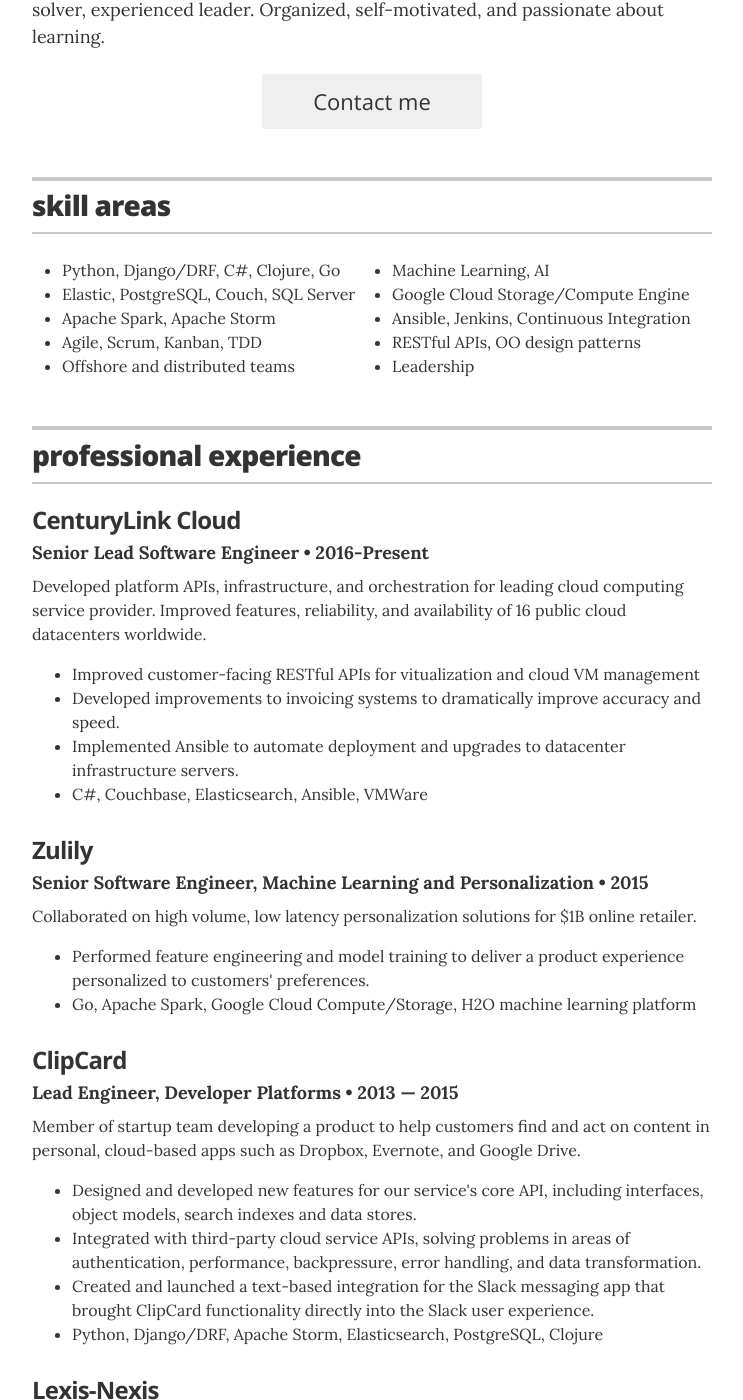
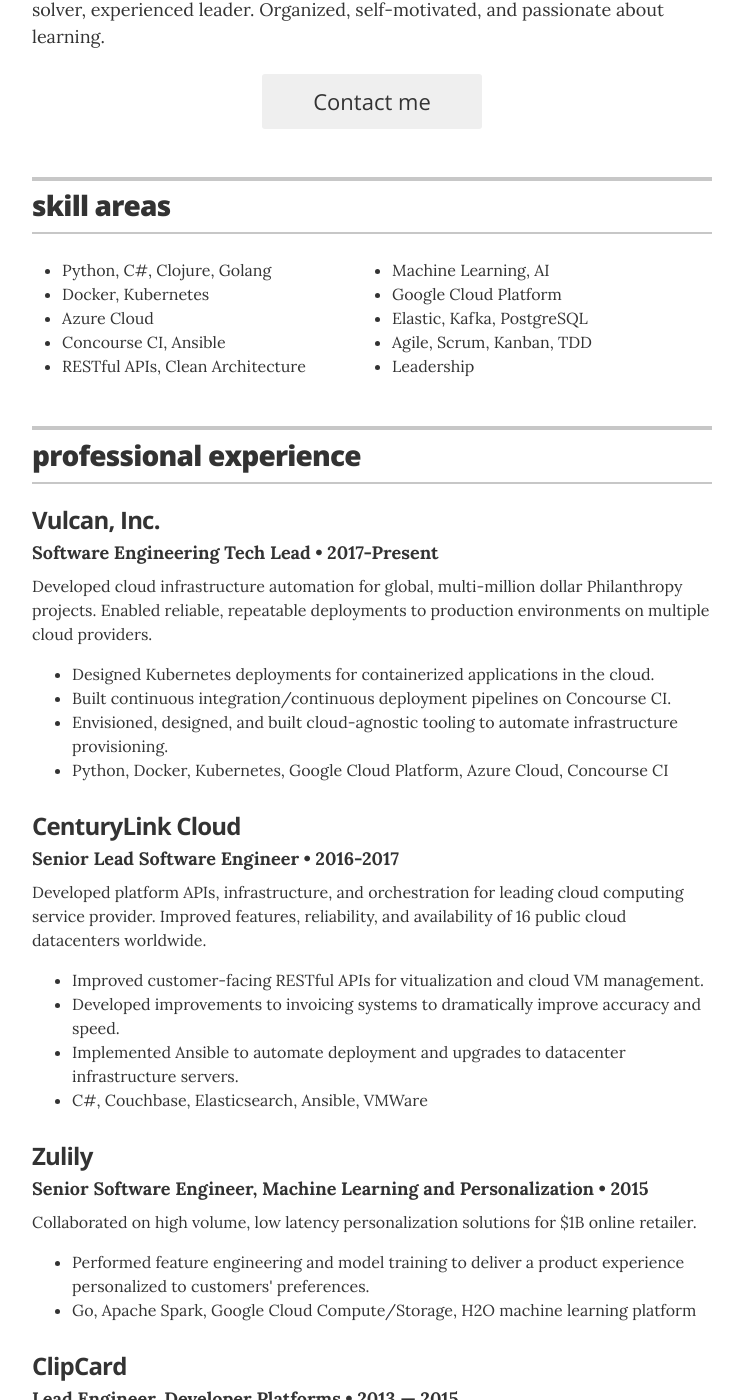
Before and after one commit to mattskone/mattskone.github.io, a Jekyll site: the page built from index.html, in a window 1280 px wide and 1400 px high, scrolled down 371 px. Shown: the whole window, without its empty margins (268-1011 px from the left). Built offline with Jekyll 4.4.1, drawn with Linux system fonts in a browser that asks for light colours; some of the changed text lies outside the part shown.

Commit message:
Updated for Vulcan

```diff
--- a/_layouts/resume.html
+++ b/_layouts/resume.html
@@ -49,15 +49,15 @@
 
 	<div class="resume-item">
 		<ul class="columns">
-            <li class="column one-half">Python, Django/DRF, C#, Clojure, Go</li>
+            <li class="column one-half">Python, C#, Clojure, Golang</li>
             <li class="column one-half">Machine Learning, AI</li>
-            <li class="column one-half">Elastic, PostgreSQL, Couch, SQL Server</li>
-            <li class="column one-half">Google Cloud Storage/Compute Engine</li>
-            <li class="column one-half">Apache Spark, Apache Storm</li>
-            <li class="column one-half">Ansible, Jenkins, Continuous Integration</li>
+            <li class="column one-half">Docker, Kubernetes</li>
+            <li class="column one-half">Google Cloud Platform</li>
+            <li class="column one-half">Azure Cloud</li>
+            <li class="column one-half">Elastic, Kafka, PostgreSQL</li>
+            <li class="column one-half">Concourse CI, Ansible</li>
             <li class="column one-half">Agile, Scrum, Kanban, TDD</li>
-            <li class="column one-half">RESTful APIs, OO design patterns</li>
-            <li class="column one-half">Offshore and distributed teams</li>
+            <li class="column one-half">RESTful APIs, Clean Architecture</li>
             <li class="column one-half">Leadership</li>
 		</ul>
 	</div>
@@ -75,11 +75,23 @@
 	</header>
 
 	<div class="resume-item">
+		<h3 class="resume-item-title">Vulcan, Inc.</h3>
+		<h4 class="resume-item-details">Software Engineering Tech Lead &bull; 2017-Present</h4>
+		<p class="resume-item-copy">Developed cloud infrastructure automation for global, multi-million dollar Philanthropy projects.  Enabled reliable, repeatable deployments to production environments on multiple cloud providers.</p>
+		<ul>
+            <li>Designed Kubernetes deployments for containerized applications in the cloud.</li>
+            <li>Built continuous integration/continuous deployment pipelines on Concourse CI.</li>
+            <li>Envisioned, designed, and built cloud-agnostic tooling to automate infrastructure provisioning.</li>
+            <li>Python, Docker, Kubernetes, Google Cloud Platform, Azure Cloud, Concourse CI</li>
+		</ul>
+	</div>
+
+	<div class="resume-item">
 		<h3 class="resume-item-title">CenturyLink Cloud</h3>
-		<h4 class="resume-item-details">Senior Lead Software Engineer &bull; 2016-Present</h4>
+		<h4 class="resume-item-details">Senior Lead Software Engineer &bull; 2016-2017</h4>
 		<p class="resume-item-copy">Developed platform APIs, infrastructure, and orchestration for leading cloud computing service provider.  Improved features, reliability, and availability of 16 public cloud datacenters worldwide.</p>
 		<ul>
-            <li>Improved customer-facing RESTful APIs for vitualization and cloud VM management</li>
+            <li>Improved customer-facing RESTful APIs for vitualization and cloud VM management.</li>
             <li>Developed improvements to invoicing systems to dramatically improve accuracy and speed.</li>
             <li>Implemented Ansible to automate deployment and upgrades to datacenter infrastructure servers.</li>
             <li>C#, Couchbase, Elasticsearch, Ansible, VMWare</li>
@@ -127,6 +139,7 @@
 
 	<div class="resume-item">
 		<h3 class="resume-item-title">U.S. Navy</h3>
+		<h4 class="resume-item-details">Current TS/SCI security clearance</h4>
 		<h4 class="resume-item-details">Operations Center Watch Officer &bull; 2011 &mdash; 2012</h4>
 		<p class="resume-item-copy"> Monitored U.S. military operations throughout Europe, coordinated with U.S. and Allied headquarters.  First responder to international crises.  Awarded twice for outstanding initiative, leadership, and performance.</br></br>
 
@@ -153,7 +166,7 @@
 
 	<div class="resume-item">
 		<h3 class="resume-item-title">Georgia Institue of Technology</h3>
-		<h4 class="resume-item-details">Master of Science, Computer Science &bull; 2014 &mdash; 2017</h4>
+		<h4 class="resume-item-details">Master of Science, Computer Science &bull; 2014 &mdash; 2019</h4>
 		<p class="resume-item-copy">Georgia Tech's online degree program includes courses in Machine Learning, Artificial Intelligence, Algorithms, and other topics. I am pursuing a dual specialization in Machine Learning and Computational Perception/Robotics.</p>
 	</div>
 
@@ -176,8 +189,8 @@
 
         <div class="resume-item">
 		<ul class="columns">
+			<li class="column one-half">PyCon US 2011, 2014, 2017, 2018</li>
 			<li class="column one-half">Machine Learning Conf Seattle 2015</li>
-			<li class="column one-half">PyCon US 2011,2014</li>
 			<li class="column one-half">MongoDB Seattle 2010, 2012</li>
 			<li class="column one-half">OSCON 2011</li>
 			<li class="column one-half">DjangoCon 2008</li>
```
